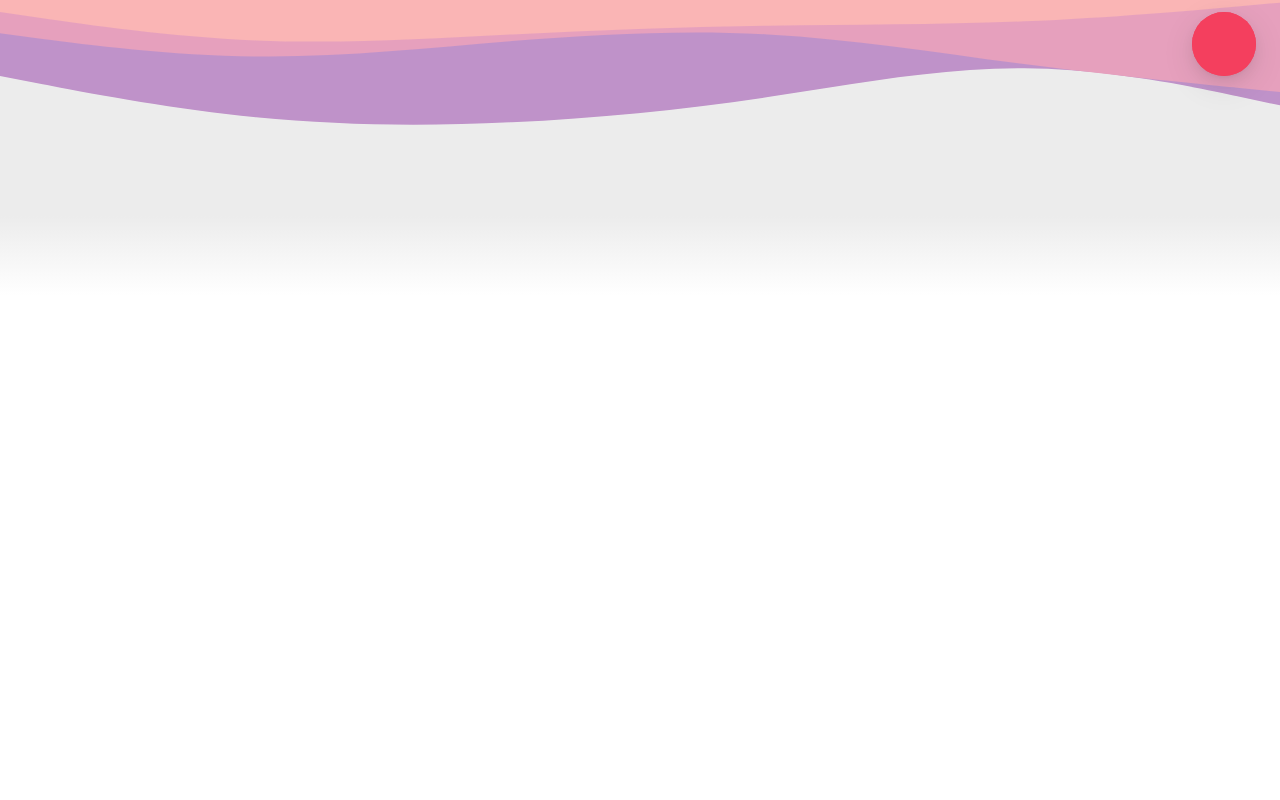
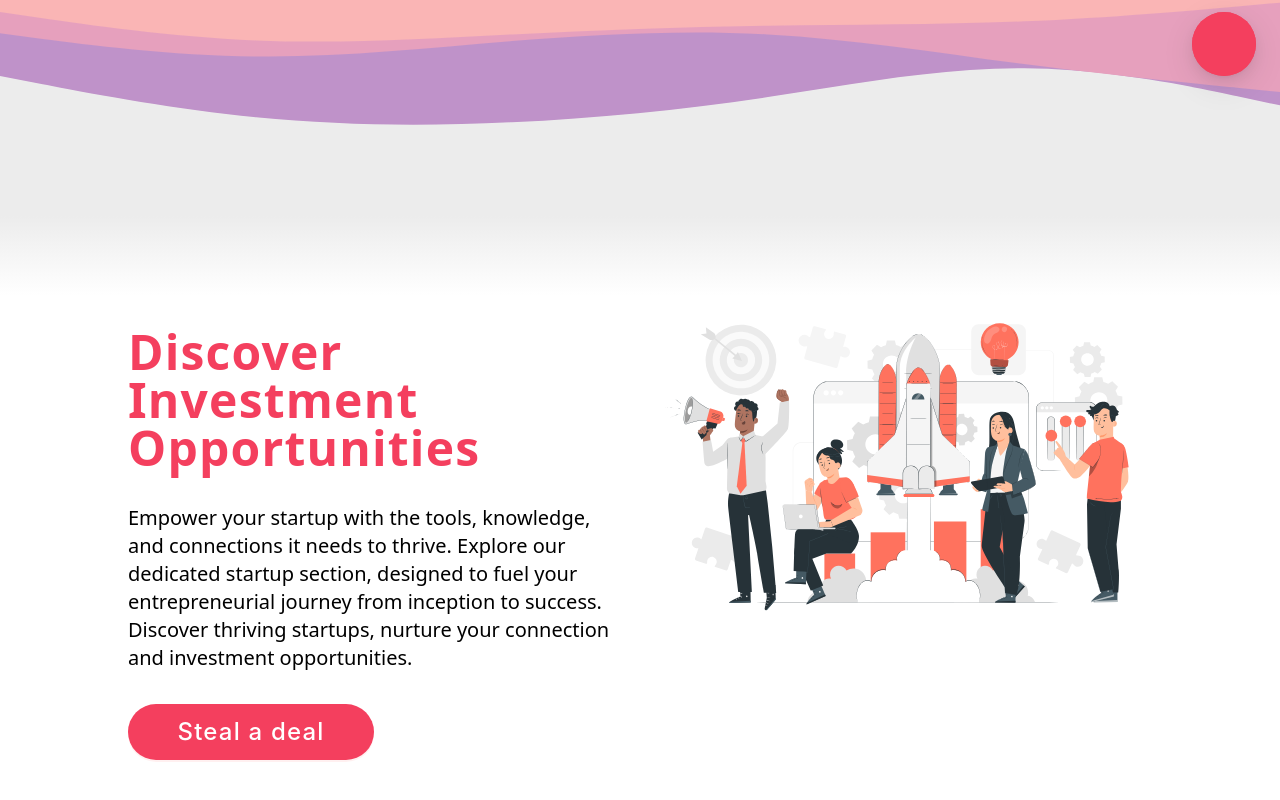
Before and after one commit to Sahil-Ahmed19/Ayush-Global-Connect, a React (Vite) app: page / in a window 1280 px wide. Shown: the part 676-1476 px from the top of the page. Before the commit the page ends 972 px from the top, so only its background shows below. Built offline with nearby package versions, Linux system fonts and the light colour scheme; some icons are missing.

Commit message:
Changelog: 1. Added SVG Graphics on Startup section on Homepage 2. Added Startup section on Homepage

```diff
--- a/src/components/Chatbot.jsx
+++ b/src/components/Chatbot.jsx
@@ -18,7 +18,7 @@ const Chatbot = () => {
         onClick={() => setChildVisible(!childVisible)}
       />
       {childVisible && (
-        <div className="fixed top-0 h-screen w-screen">
+        <div className="fixed top-0 h-screen w-screen backdrop-blur-sm">
           <div className="relative h-screen">
             <iframe
               className="absolute top-0 bottom-0 right-0 mr-10 my-auto rounded-xl shadow-xl"
--- a/src/pages/Home.jsx
+++ b/src/pages/Home.jsx
@@ -1,11 +1,43 @@
 import { Nav, Hero, Chatbot } from "../components";
+import { Button, Space, ConfigProvider } from "antd";
 
 const Home = () => {
   return (
     <>
       <Hero />
+      <section className="flex px-32 mb-40 gap-10">
+        <section className="basis-1/2">
+          <h1 className=" my-8 text-5xl font-semibold tracking-wide text-rose-500 ">
+            Discover Investment Opportunities
+          </h1>
+          <p className=" my-8 text-xl ">
+            Empower your startup with the tools, knowledge, and connections it
+            needs to thrive. Explore our dedicated startup section, designed to
+            fuel your entrepreneurial journey from inception to success.
+            Discover thriving startups, nurture your connection and investment
+            opportunities.
+          </p>
+          <ConfigProvider theme={{ token: { colorPrimary: "#f43f5e" } }}>
+            <Space direction="vertical" className="w-full">
+              <Button
+                type="primary"
+                className="bg-rose-500 h-14 w-1/2 rounded-full text-2xl font-medium tracking-wider hover:scale-110 transition-all"
+              >
+                Steal a deal
+              </Button>
+            </Space>
+          </ConfigProvider>
+        </section>
+        <aside className="basis-1/2 group">
+          <img
+            className=" group-hover:scale-110 group-hover:translate-x-4 group-hover:-translate-y-10 group-hover:rotate-3 transition-all duration-500 "
+            src="/19895493_6168548.svg"
+            alt=""
+          />
+        </aside>
+      </section>
+      <Chatbot />
       <Nav />
-      <Chatbot />
     </>
   );
 };
```
Also changed, not shown: public/19895493_6168548.svg (added).
